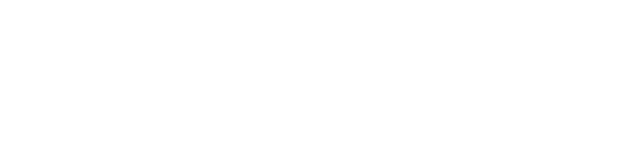
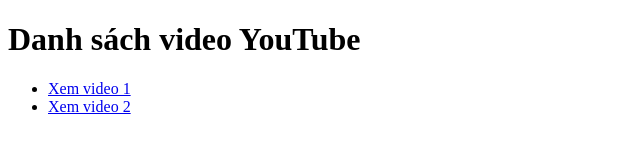
Before and after one commit to Hieu-repo/Quackusarle, a plain HTML site: page index.html in a window 1280 px wide. Shown: the whole page, without its empty margins (0-640 px from the left). Drawn offline with Linux system fonts and the light colour scheme.

Commit message:
html to video

```diff
--- a/index.html
+++ b/index.html
@@ -1 +1,23 @@
 <!DOCTYPE html>
+<html lang="vi">
+<head>
+    <meta charset="UTF-8">
+    <meta name="viewport" content="width=device-width, initial-scale=1.0">
+    <title>Đường dẫn tới video</title>
+</head>
+<body>
+    <h1>Danh sách video YouTube</h1>
+    <ul>
+        <li>
+            <a href="https://www.youtube.com/watch?v=68pAkG_TY0Y&pp=ygUJdOG7sSBz4bux" target="_blank">
+                Xem video 1
+            </a>
+        </li>
+        <li>
+            <a href="https://www.youtube.com/watch?v=K_nFyBZj7eM" target="_blank">
+                Xem video 2
+            </a>
+        </li>
+    </ul>
+</body>
+</html>
```
